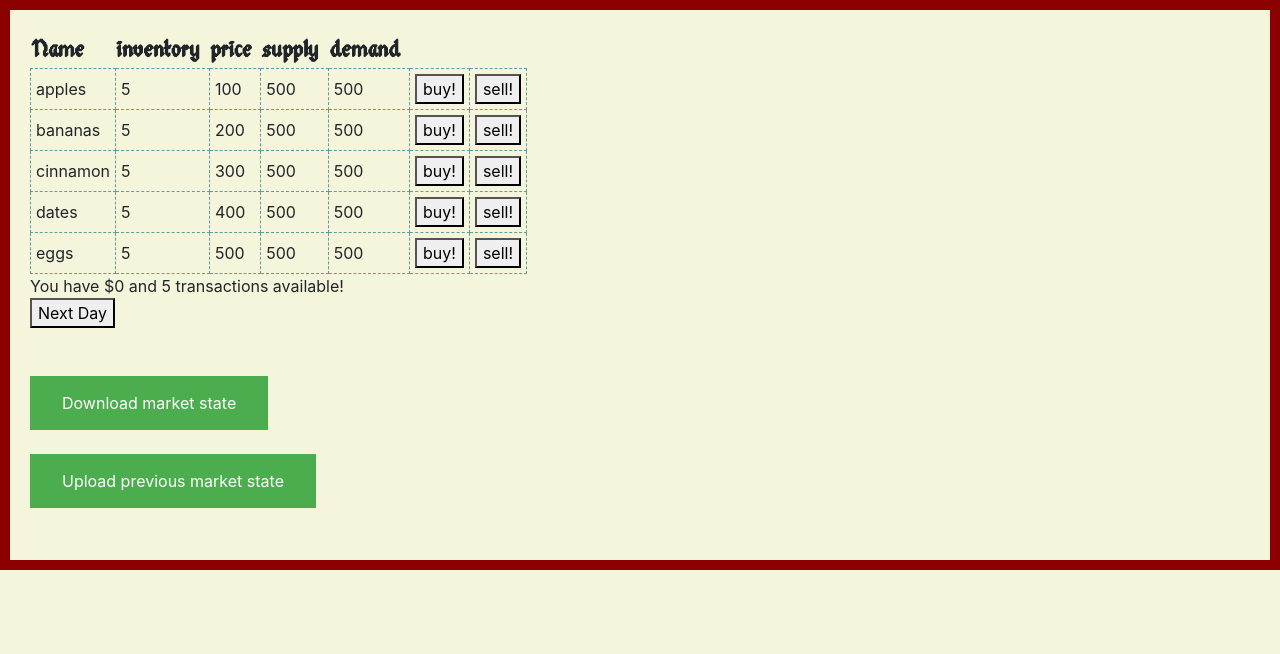
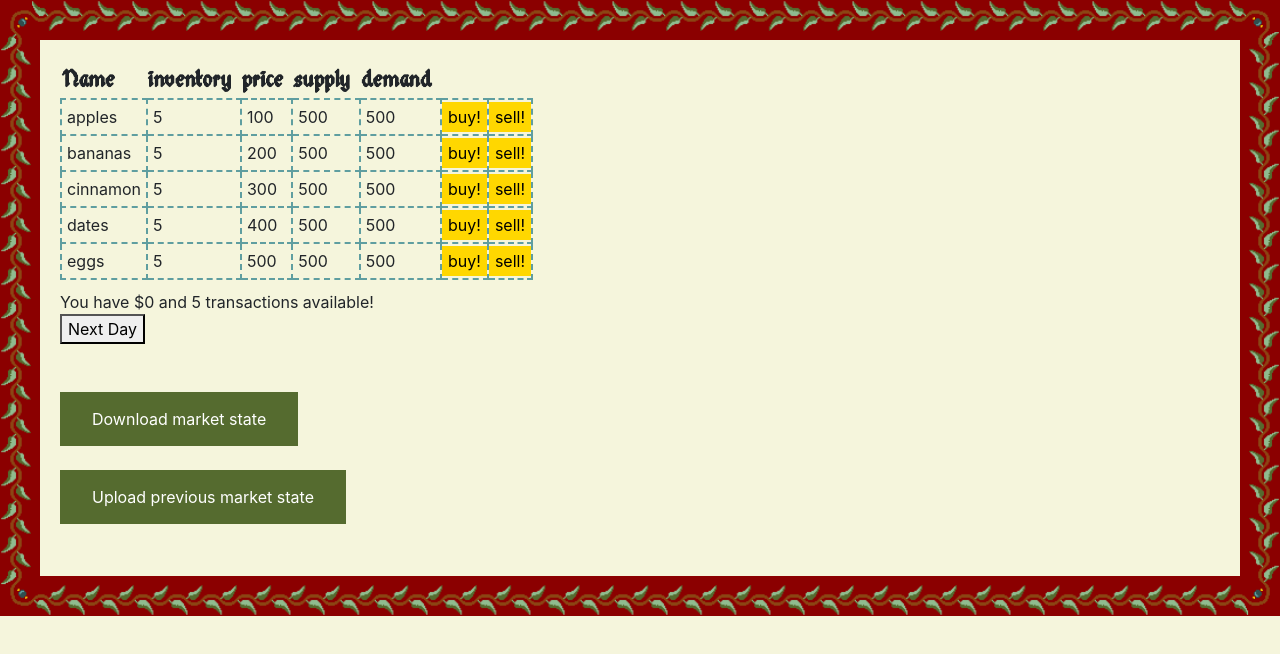
Before and after one commit to LaneTHolbrook/Markets-and-Merchants, a React (Create React App) app: page / in a window 1280 px wide. Shown: the top 654 px of the page. Built offline with nearby package versions, Linux system fonts and the light colour scheme; a web font is replaced by a local one.

Commit message:
A little bit of styling

```diff
--- a/public/index.html
+++ b/public/index.html
@@ -4,6 +4,7 @@
     <meta charset="utf-8" />
     <link rel="icon" href="%PUBLIC_URL%/favicon.ico" />
     <link rel="stylesheet" href="https://stackpath.bootstrapcdn.com/bootstrap/4.5.0/css/bootstrap.min.css" integrity="sha384-9aIt2nRpC12Uk9gS9baDl411NQApFmC26EwAOH8WgZl5MYYxFfc+NcPb1dKGj7Sk" crossorigin="anonymous">
+    <!-- <link rel="stylesheet" href="/node_modules/bootstrap/dist/css/bootstrap.min.css"/> -->
     <link href="https://fonts.googleapis.com/css2?family=Turret+Road:wght@500&display=swap" rel="stylesheet">
     <meta name="viewport" content="width=device-width, initial-scale=1, shrink-to-fit=no" />
     <meta name="theme-color" content="#000000" />
--- a/src/index.css
+++ b/src/index.css
@@ -1,3 +1,14 @@
+/* Colors
+Beige
+Gold
+saddlebrown
+DarkRed
+CadetBlue
+darkslategray
+darkseagreen
+darkolivegreen
+*/
+
 body {
   margin: 0;
   font-family: 'Turret Road', -apple-system, BlinkMacSystemFont, 'Segoe UI', 'Roboto', 'Oxygen',
@@ -22,12 +33,15 @@ code {
 
 #root {
   padding: 20px;
-  border:  10px solid DarkRed;
+  border:  40px solid darkred;
+  border-image-source: url(tapestryBorder.png);
+  /* border-image-width: 20px; */
+  border-image-slice: 35;
+  border-image-repeat: round;
 }
 
-td {
-  border: 1px dashed cadetblue;
-  padding: 5px;
+table{
+  margin-bottom: 10px;
 }
 
 thead tr th{
@@ -36,20 +50,27 @@ thead tr th{
   padding-right: 10px;
 }
 
-/* Colors
-Beige
-Brown
-CadetBlue
-DarkRed
-GoldenRod
+td {
+  border: 2px dashed cadetblue;
+  padding-left: 5px;
+  padding: 5px;
+}
 
-*/
+td > button {
+  background-color: gold;
+  border: none;
+  width: auto;
+  height: 30px;
+  display: block;
+  margin: -5px;
+}
+
 input[type="file"] {
   display: none;
 }
 
 .file-io-button {
-  background-color: rgb(76, 173, 79); /* Green */
+  background-color: darkolivegreen;
   border: none;
   color: white;
   padding: 15px 32px;
@@ -60,5 +81,5 @@ input[type="file"] {
 }
 
 .file-io-button:hover {
-  background-color: rgb(99, 221, 104); /* LightGreen */
+  background-color:darkseagreen;
 }
```
Also changed, not shown: src/tapestryBorder.png (added), src/tapestryBorderWheels.png (added).
